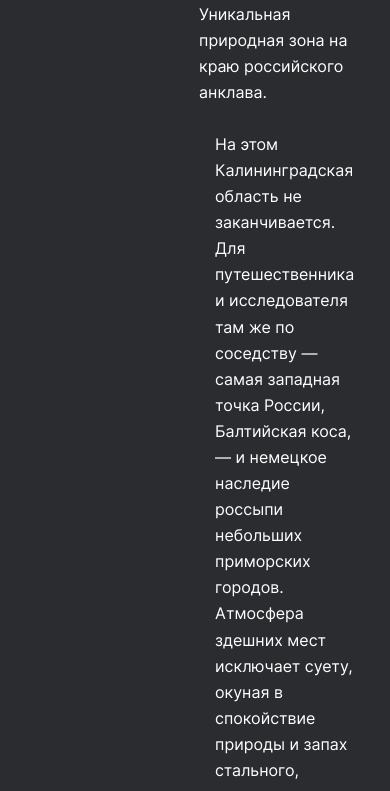
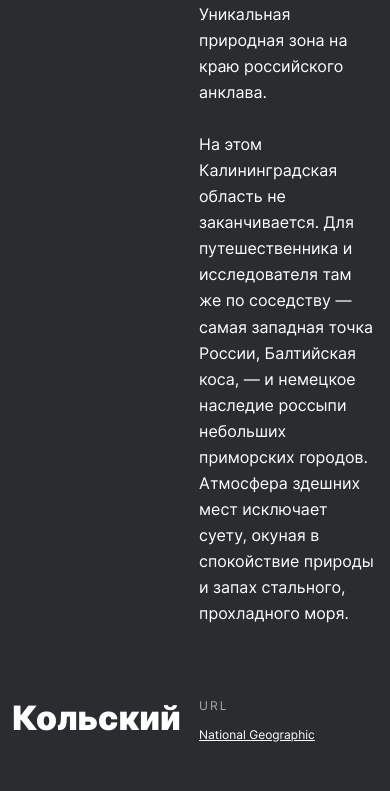
Before and after one commit to Kisrow/russian-travel, a plain HTML site: page index.html in a window 390 px wide. Shown: the part 2840-3631 px from the top of the page. Drawn offline with Linux system fonts and the light colour scheme; files whose address does not match are found by name.

Commit message:
после второго ревью v2

```diff
--- a/blocks/place/__paragraph/place__paragraph.css
+++ b/blocks/place/__paragraph/place__paragraph.css
@@ -7,7 +7,7 @@
   line-height: calc(29.34/18);
 }
 .place__paragraph:last-of-type {
-  margin: 0 16px;
+  margin: 0;
 }
 
 @media screen and (max-width: 768px) {
@@ -21,4 +21,7 @@
   .place__paragraph {
     margin: 0 16px 25px;
   }
+  .place__paragraph:last-of-type {
+    margin: 0 16px;
+  }
 }
--- a/blocks/place/place.css
+++ b/blocks/place/place.css
@@ -1,7 +1,7 @@
 .place {
   display: grid;
-  grid-template-columns: repeat(2,minmax(calc(460/984*100%),1fr));
-  gap: 48px 28px;
+  grid-template-columns: repeat(2,minmax(calc(484/984*100%),1fr));
+  gap: 48px 16px;
   padding-bottom: 80px;
 }
 
@@ -12,13 +12,12 @@
 @media screen and (max-width: 1024px) {
   .place {
     grid-template-columns: repeat(2,minmax(calc(440/928*100%),1fr));
-    column-gap: 20px;
   }
 }
 
 @media screen and (max-width: 768px) {
   .place {
-    padding-bottom: 80px;
+    padding-bottom: 73px;
     grid-template-columns: repeat(2,minmax(calc(352/720*100%),1fr));
     column-gap: calc(16/720*100%);
   }
```
